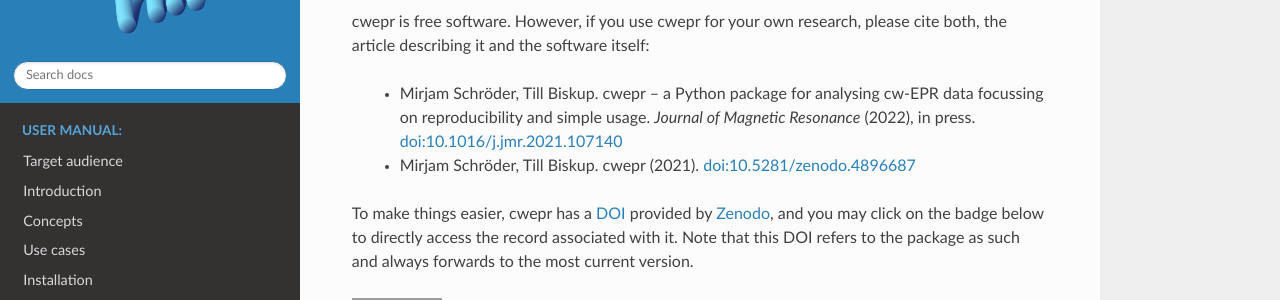
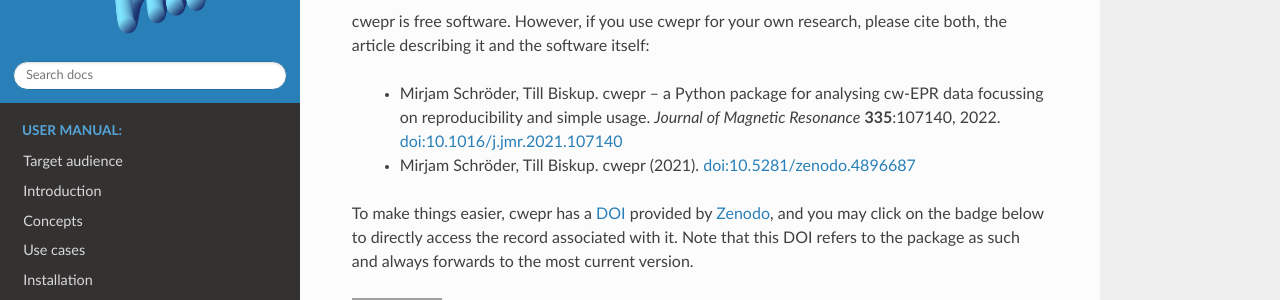
Before and after one commit to tillbiskup/cwepr, a Sphinx documentation site: the page built from docs/index.rst, in a window 1280 px wide and 900 px high, scrolled down 1405 px. Shown: the part 150-450 px from the top of the window. Built offline with Sphinx 7.4.7 and the Read the Docs theme 2.0.0, drawn with Linux system fonts in a browser that asks for light colours; grey boxes are pictures that could not be loaded.

Commit message:
Update citation

```diff
--- a/docs/index.rst
+++ b/docs/index.rst
@@ -82,7 +82,7 @@ How to cite
 
 cwepr is free software. However, if you use cwepr for your own research, please cite both, the article describing it and the software itself:
 
-  * Mirjam Schröder, Till Biskup. cwepr -- a Python package for analysing cw-EPR data focussing on reproducibility and simple usage. *Journal of Magnetic Resonance* (2022), in press. `doi:10.1016/j.jmr.2021.107140 <https://doi.org/10.1016/j.jmr.2021.107140>`_
+  * Mirjam Schröder, Till Biskup. cwepr -- a Python package for analysing cw-EPR data focussing on reproducibility and simple usage. *Journal of Magnetic Resonance* **335**:107140, 2022. `doi:10.1016/j.jmr.2021.107140 <https://doi.org/10.1016/j.jmr.2021.107140>`_
 
   * Mirjam Schröder, Till Biskup. cwepr (2021). `doi:10.5281/zenodo.4896687 <https://doi.org/10.5281/zenodo.4896687>`_
 
```
Also changed, not shown: 2 other files.
